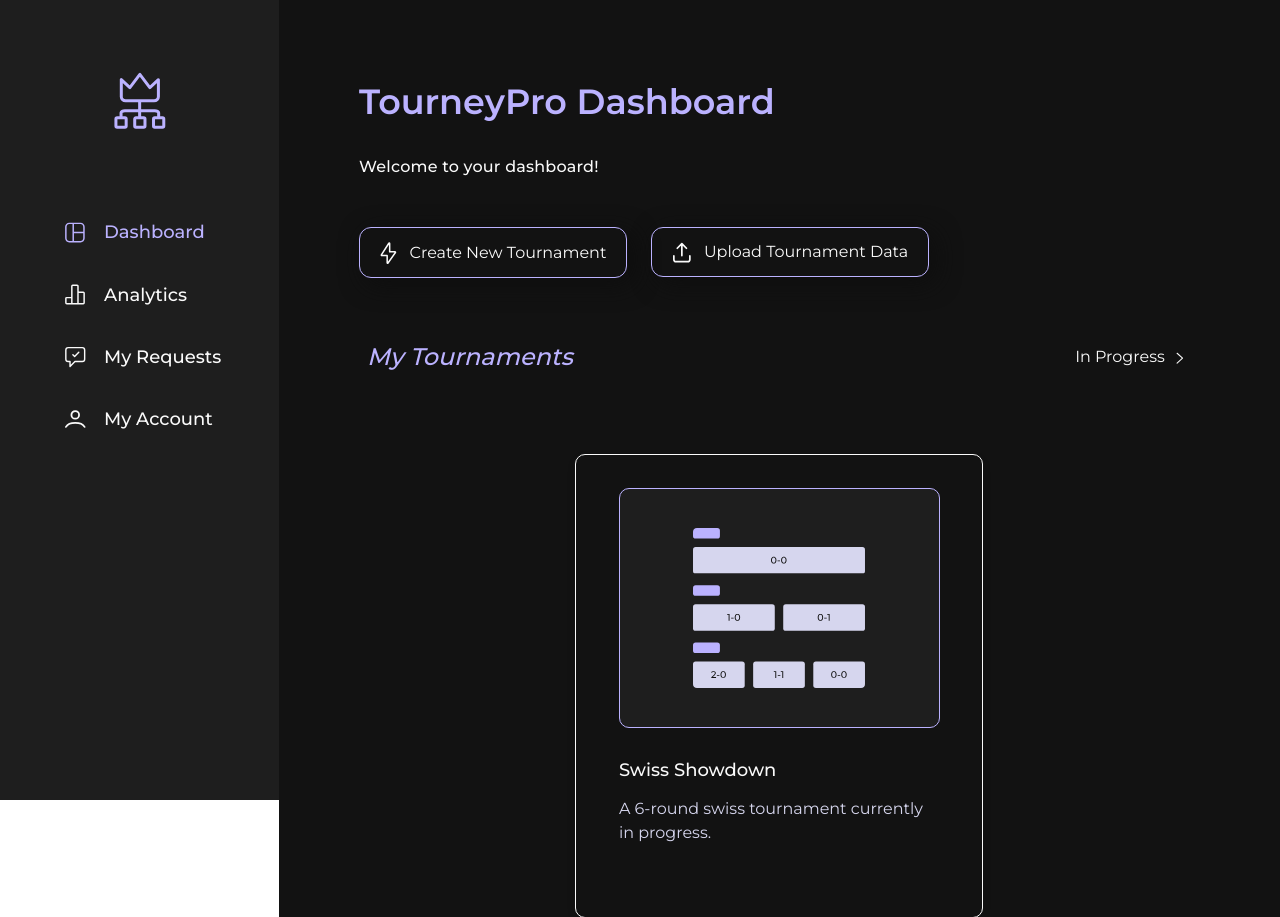
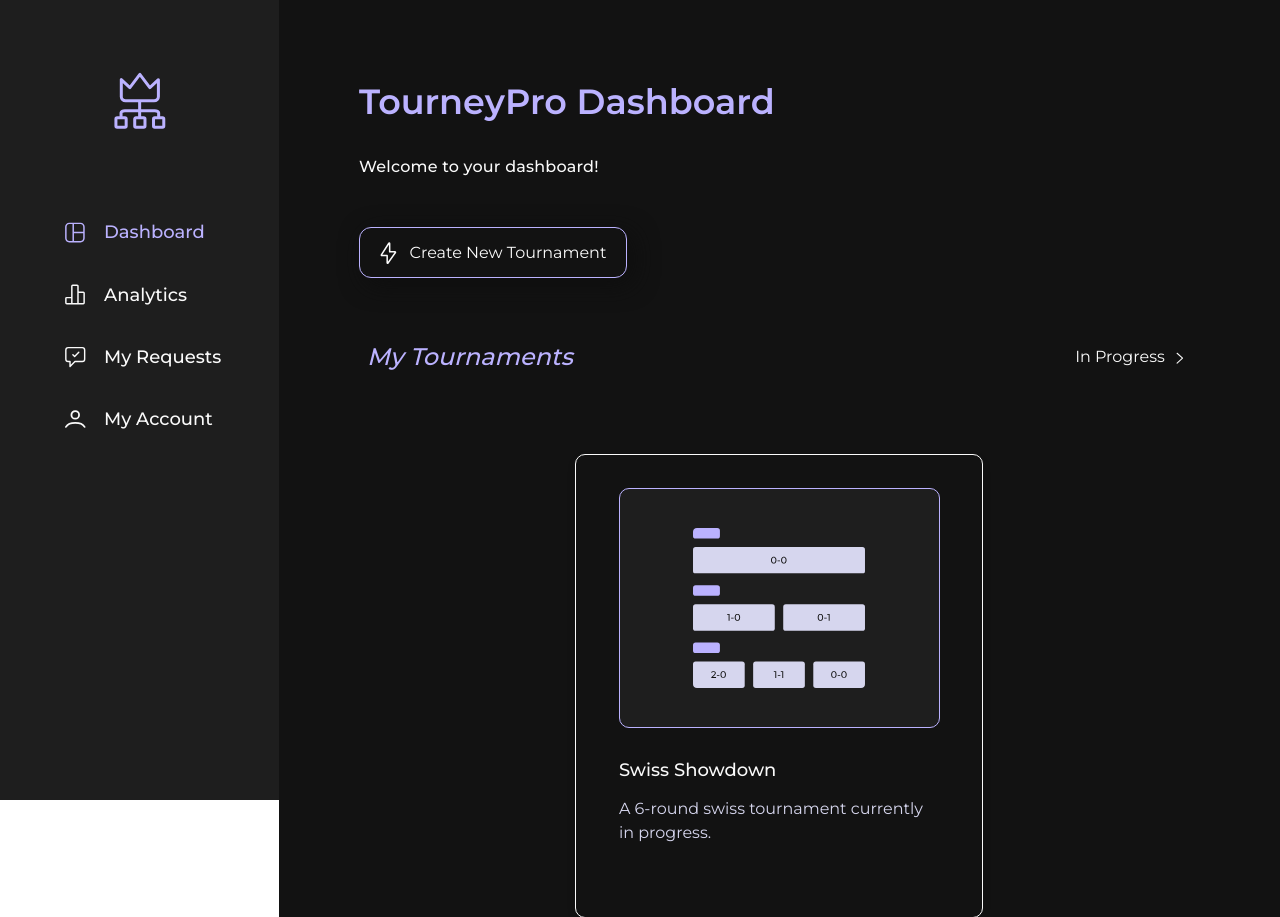
Before and after one commit to mouper/CITS3403-Project, a Flask app: page /dashboard in a window 1280 px wide. Shown: the top 917 px of the page. Run offline with Flask 3, Linux system fonts and the light colour scheme; the visitor is signed in with stand-in values (Sample User, id 1); some libraries are stand-ins or nearby versions.

Commit message:
Remove: Upload data button
Files changed:
- dashboard.html

Removed:
- Data button html.

```diff
--- a/src/templates/dashboard.html
+++ b/src/templates/dashboard.html
@@ -22,15 +22,6 @@
       <div class="CreateIcon"></div>
       Create New Tournament
     </a>
-
-    <!-- Upload Tournament Data Form -->
-    <form action="{{ url_for('upload_tournament_data') }}" method="POST" enctype="multipart/form-data" style="display: inline;">
-      <label for="fileUpload" class="UploadBtn">
-        <div class="UploadIcon"></div>
-        Upload Tournament Data
-      </label>
-      <input type="file" id="fileUpload" name="file" accept=".json" required style="display: none;" onchange="this.form.submit()">
-    </form>
   </div>
 
   <!-- My Tournaments Section -->
```
